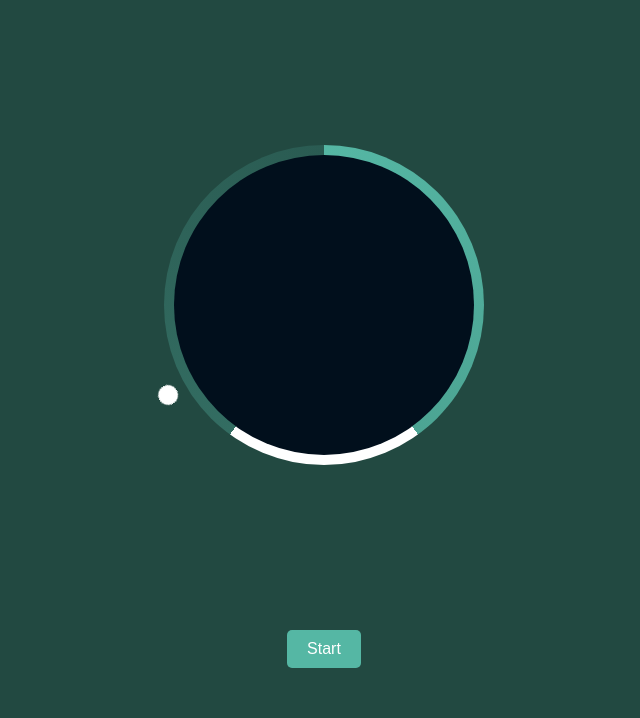
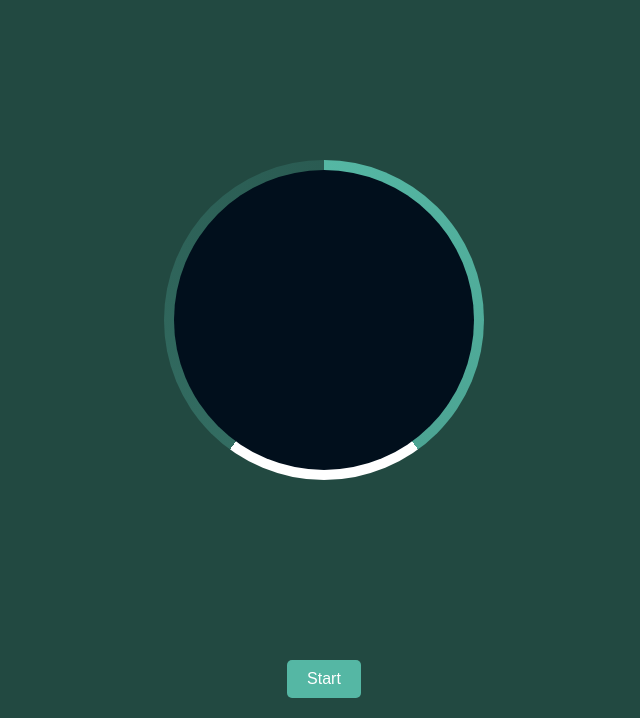
Before and after one commit to gounlee0517/breathingapp, a plain HTML site: page index.html in a window 1280 px wide. Shown: the part 82-800 px from the top of the page, without its empty margins (316-956 px from the left). Drawn offline with Linux system fonts and the light colour scheme.

Commit message:
Update index.html

```diff
--- a/index.html
+++ b/index.html
@@ -115,7 +115,7 @@
             /* 추가된 스타일들 */
             .start-button {
                 margin-top: 20px;
-				margin-bottom: 50px;
+                margin-bottom: 20px;
                 padding: 10px 20px;
                 background-color: #55b7a4;
                 border: none;
@@ -137,7 +137,7 @@
         <div class="container" id="container">
             <div class="circle"></div>
             <p id="text"></p>
-            <div class="pointer-container">
+            <div class="pointer-container" style="display: none">
                 <span class="pointer"></span>
             </div>
             <div class="gradient-circle"></div>
@@ -165,6 +165,8 @@
                 text.innerText = 'Breathe In!';
                 container.className = 'container grow';
 
+                document.querySelector('.pointer-container').style.display = 'block';
+
                 setTimeout(() => {
                     text.innerText = 'Hold';
 
```
